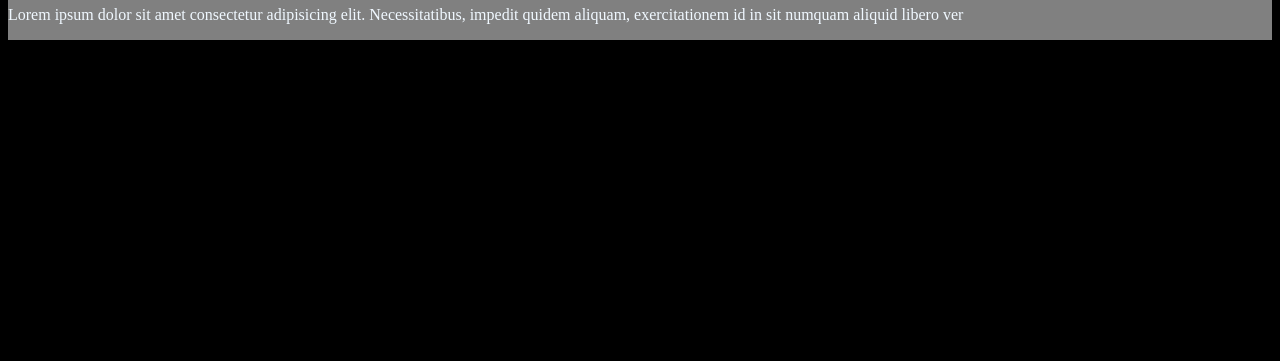
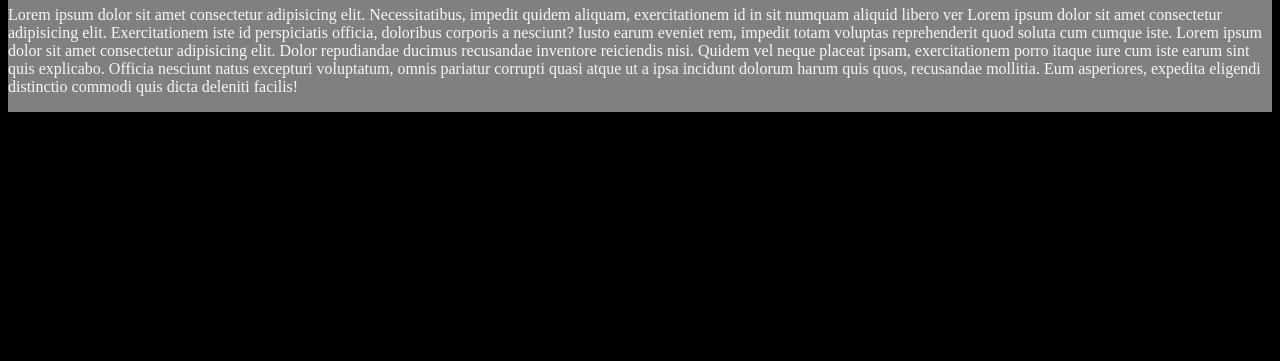
Before and after one commit to MinWooPK/GRID-CSS, a plain HTML site: page index.html in a window 1280 px wide. Shown: the part 439-800 px from the top of the page. Drawn offline with Linux system fonts and the light colour scheme.

Commit message:
2ncommit

```diff
--- a/assets/main.css
+++ b/assets/main.css
@@ -1,3 +1,5 @@
+
+
 body{
     color: aliceblue;
     display: flex;
@@ -27,12 +29,17 @@ article{
 aside{
     background-color: blueviolet;
 }
-footer{
-    background-color: gray;
-}
-section{
+
+.section{
     display: flex;
     flex-direction: column;
+
+
+}
+footer {
+
+    background-color: gray;
+margin: 0;
 }
 
 @media (min-width: 480px) and (max-width: 769px){
--- a/index.html
+++ b/index.html
@@ -1,5 +1,6 @@
 <!DOCTYPE html>
 <html lang="es">
+
 <head>
     <meta charset="UTF-8">
     <meta http-equiv="X-UA-Compatible" content="IE=edge">
@@ -7,6 +8,7 @@
     <link rel="stylesheet" href="assets/main.css">
     <title>Document</title>
 </head>
+
 <body>
     <main>
         <header>
@@ -16,25 +18,32 @@
         </header>
         <div>
             <h1>title</h1>
-        <p>Lorem ipsum, dolor sit amet consectetur adipisicing elit. Odio, error consequuntur. Distinctio dolore minus numquam accusantium amet doloribus quisquam laudantium</p>
+            <p>Lorem ipsum, dolor sit amet consectetur adipisicing elit. Odio, error consequuntur. Distinctio dolore
+                minus numquam accusantium amet doloribus quisquam laudantium</p>
         </div>
-    <section>
+        <section class="react">
             <article>
                 <h1>article</h1>
-        <p>Lorem ipsum dolor sit amet consectetur adipisicing elit. Quam quod beatae odio quia impedit adipisci nam dolore aliquid, corrupti animi et nemo commodi doloremque ex in! Officia accusamus dolorem quaerat?</p>
+                <p>Lorem ipsum dolor sit amet consectetur adipisicing elit. Quam quod beatae odio quia impedit adipisci
+                    nam dolore aliquid, corrupti animi et nemo commodi doloremque ex in! Officia accusamus dolorem
+                    quaerat?</p>
 
             </article>
             <aside>
                 <h1>aside</h1>
-        <p>Lorem, ipsum dolor sit amet consectetur adipisicing elit. Necessitatibus tempore ad ut dicta. Mollitia non suscipit quos nam unde, ipsum eaque totam enim porro nisi rerum maiores in sed qui?</p>
+                <p>Lorem, ipsum dolor sit amet consectetur adipisicing elit. Necessitatibus tempore ad ut dicta.
+                    Mollitia non suscipit quos nam unde, ipsum eaque totam enim porro nisi rerum maiores in sed qui?</p>
 
             </aside>
         </section>
 
         <footer>
             <h1>footer</h1>
-       <p>Lorem ipsum dolor sit amet consectetur adipisicing elit. Necessitatibus, impedit quidem aliquam, exercitationem id in sit numquam aliquid libero ver</p>
+            <p>Lorem ipsum dolor sit amet consectetur adipisicing elit. Necessitatibus, impedit quidem aliquam,
+                exercitationem id in sit numquam aliquid libero ver Lorem ipsum dolor sit amet consectetur adipisicing elit. Exercitationem iste id perspiciatis officia, doloribus corporis a nesciunt? Iusto earum eveniet rem, impedit totam voluptas reprehenderit quod soluta cum cumque iste. Lorem ipsum dolor sit amet consectetur adipisicing elit. Dolor repudiandae ducimus recusandae inventore reiciendis nisi. Quidem vel neque placeat ipsam, exercitationem porro itaque iure cum iste earum sint quis explicabo.
+                Officia nesciunt natus excepturi voluptatum, omnis pariatur corrupti quasi atque ut a ipsa incidunt dolorum harum quis quos, recusandae mollitia. Eum asperiores, expedita eligendi distinctio commodi quis dicta deleniti facilis!</p>
         </footer>
     </main>
 </body>
+
 </html>
```
Lines whose indentation alone changed are shown as unchanged.
